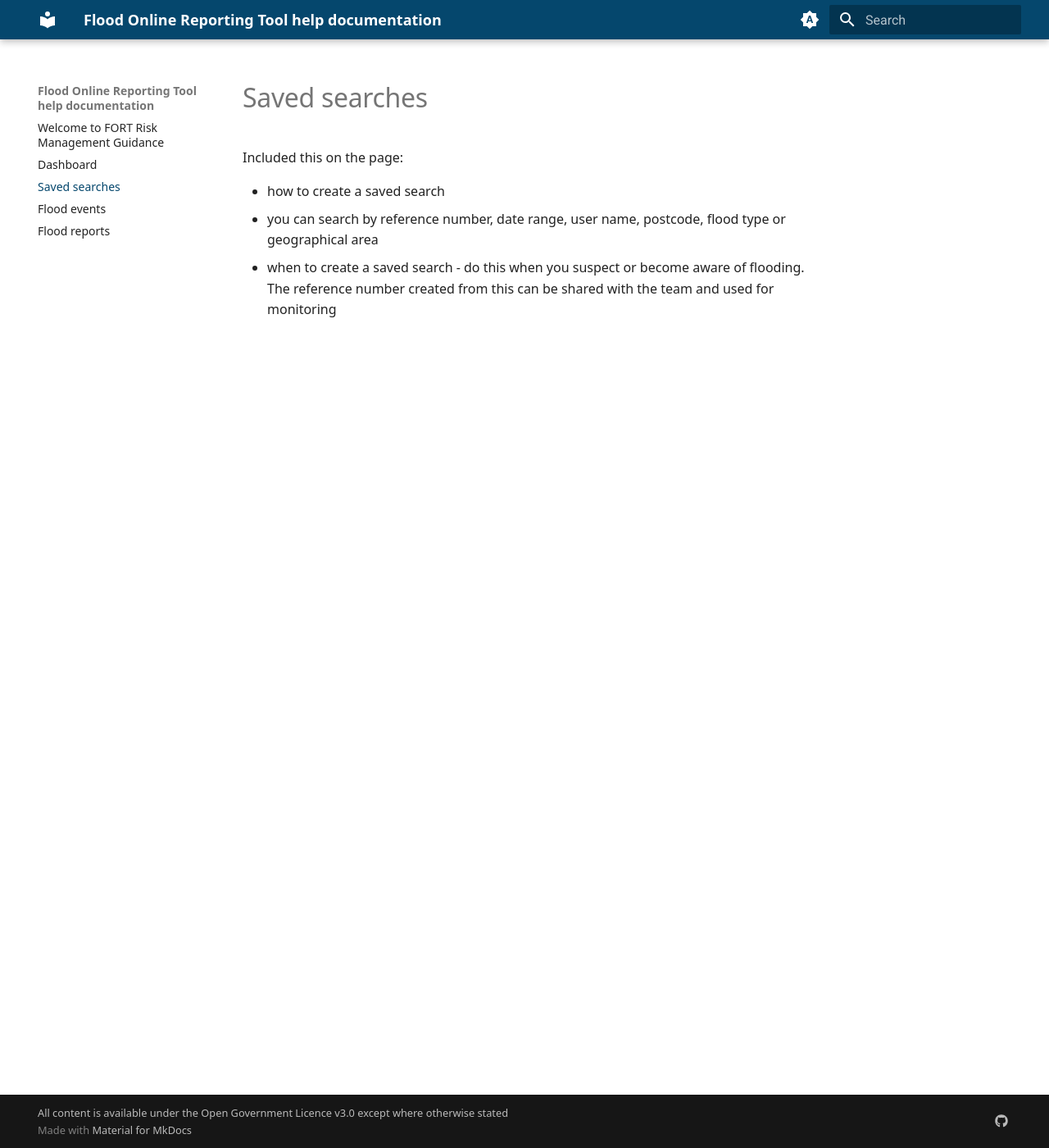
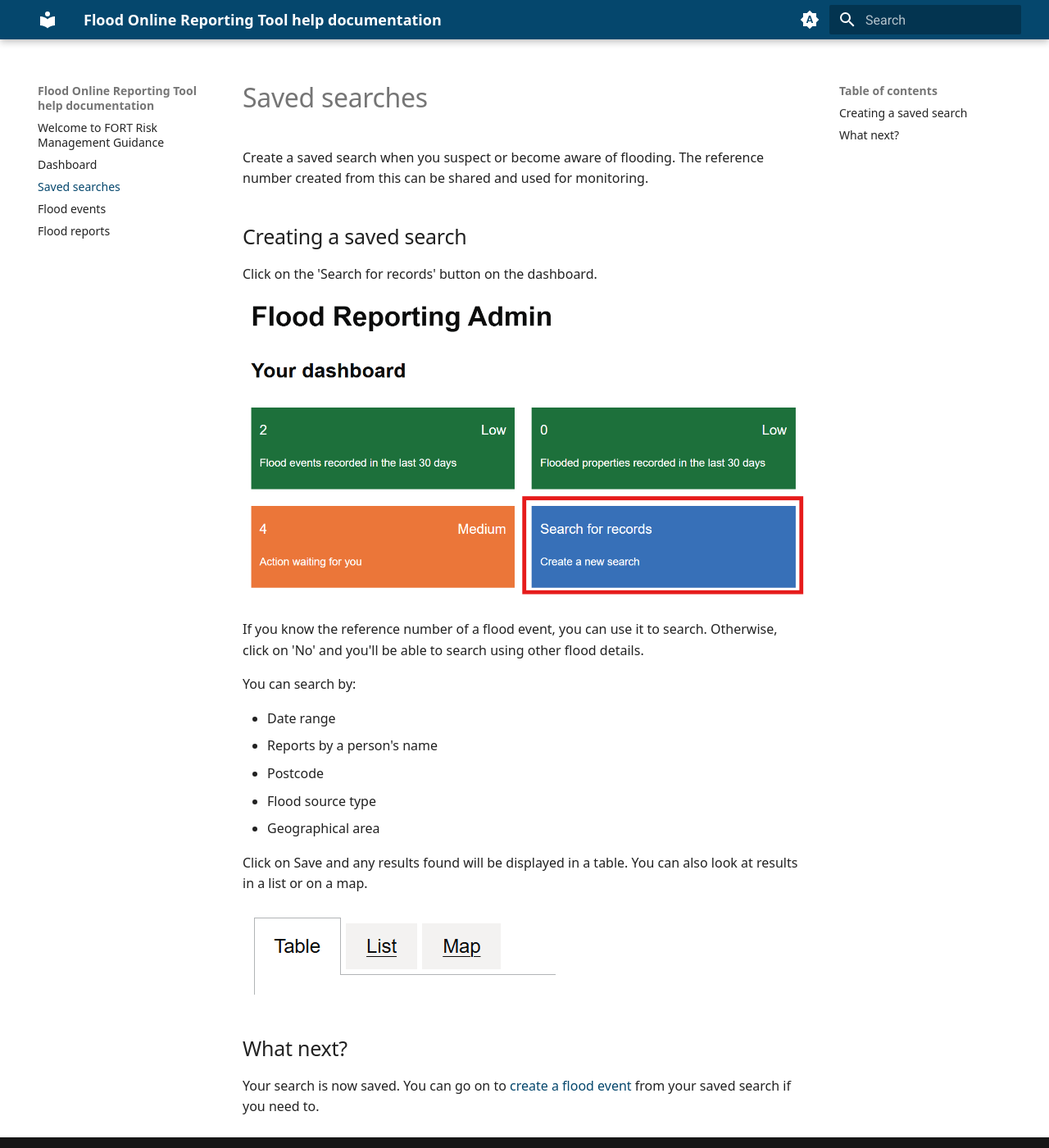
Before and after one commit to Dorset-Council-UK/FloodOnlineReportingTool.HelpDocumentation, an MkDocs documentation site: the page built from docs/saved-search.md, in a window 1280 px wide and 1400 px high. Shown: the whole window at 82% size. Built offline with MkDocs 1.6.1 and Material for MkDocs 9.7.7, drawn with Linux system fonts in a browser that asks for light colours.

Commit message:
Added guidance and images for saved searches

```diff
--- a/docs/saved-search.md
+++ b/docs/saved-search.md
@@ -1,7 +1,27 @@
 # Saved searches
 
-Included this on the page:
+Create a saved search when you suspect or become aware of flooding. The reference number created from this can be shared and used for monitoring.
 
-- how to create a saved search
-- you can search by reference number, date range, user name, postcode, flood type or geographical area
-- when to create a saved search - do this when you suspect or become aware of flooding. The reference number created from this can be shared with the team and used for monitoring
+## Creating a saved search
+
+Click on the 'Search for records' button on the dashboard.
+
+![Search for records button on the dashboard](images/search-for-records-button.png)
+
+If you know the reference number of a flood event, you can use it to search. Otherwise, click on 'No' and you'll be able to search using other flood details.
+
+You can search by:
+
+- Date range
+- Reports by a person's name
+- Postcode
+- Flood source type
+- Geographical area
+
+Click on Save and any results found will be displayed in a table. You can also look at results in a list or on a map.
+
+![View options for your search as a table, list or on a map](images/saved-search-results-view-options.png)
+
+## What next?
+
+Your search is now saved. You can go on to [create a flood event](flood-events.md) from your saved search if you need to.
```
Also changed, not shown: docs/images/saved-search-results-view-options.png (added), docs/images/search-for-records-button.png (added).
